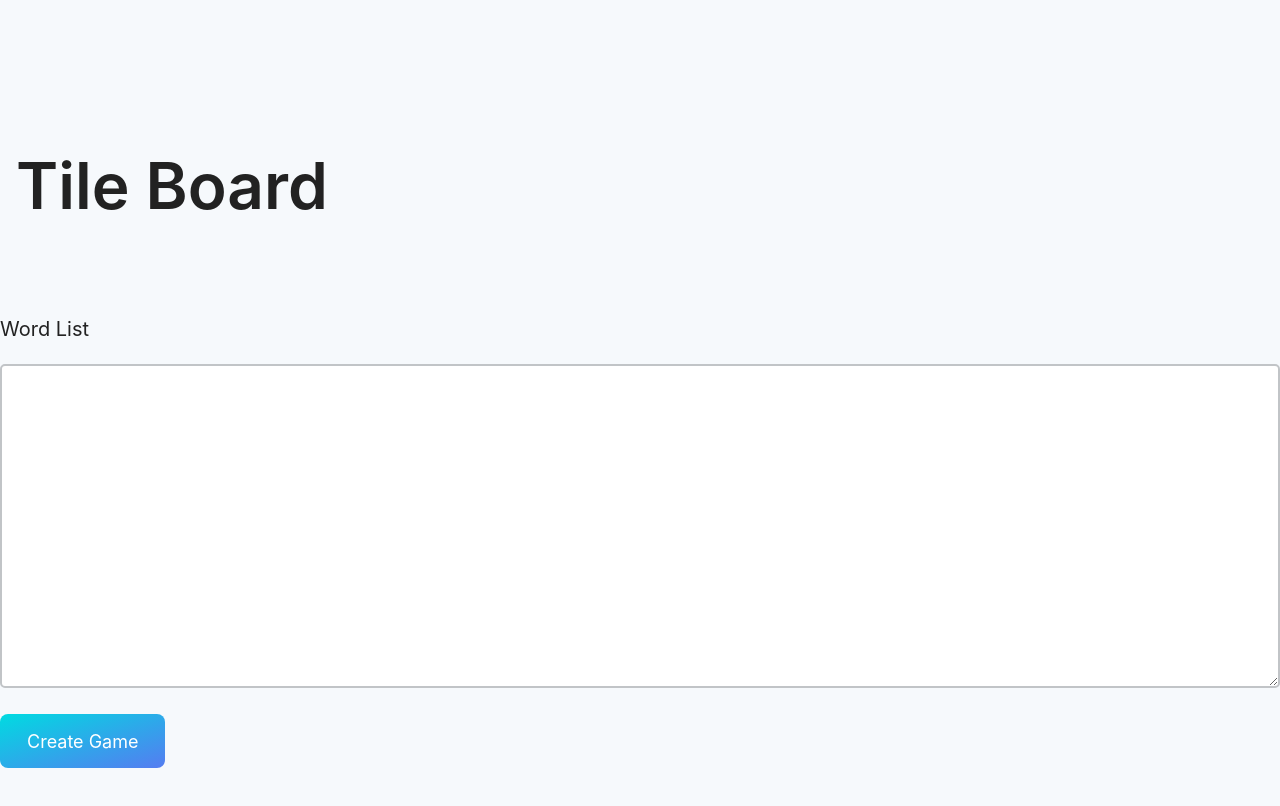
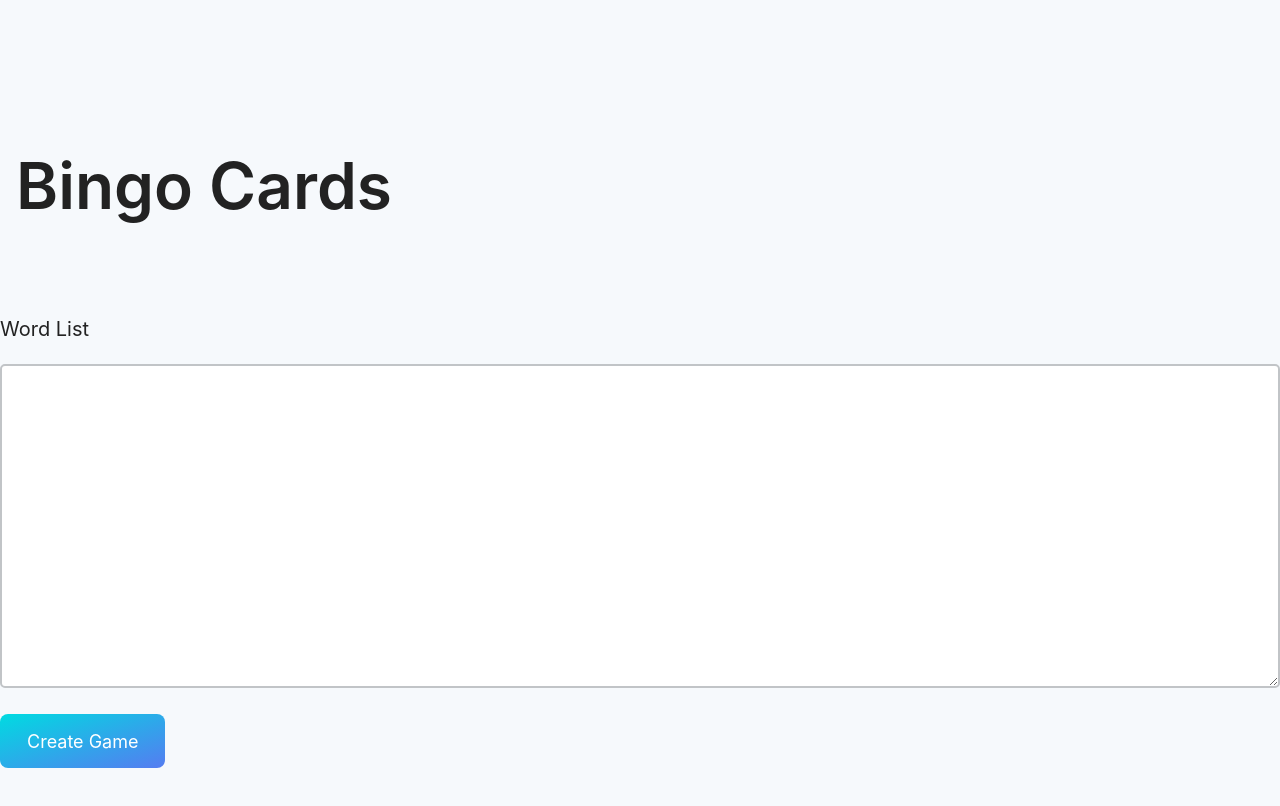
Before and after one commit to kolbykruger/bingo-cards, a plain HTML site: page index.html in a window 1280 px wide. Drawn offline with nearby package versions, Linux system fonts and the light colour scheme.

Commit message:
Update index.html

```diff
--- a/index.html
+++ b/index.html
@@ -13,7 +13,7 @@
 
         <section class="content">
             <div class="contents">
-                <h1 class="-fix">Tile Board</h1>
+                <h1 class="-fix">Bingo Cards</h1>
             </div>
         </section>
 
```
